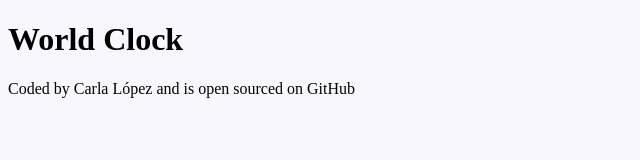
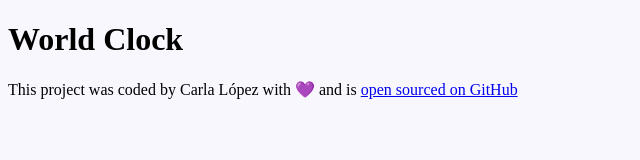
Before and after one commit to bycarlablau/world-clock, a plain HTML site: page index.html in a window 1280 px wide. Shown: the whole page, without its empty margins (0-640 px from the left). Drawn offline with Linux system fonts and the light colour scheme.

Commit message:
Updated typos

```diff
--- a/index.html
+++ b/index.html
@@ -8,7 +8,8 @@
 </head>
 <body>
     <h1>World Clock</h1>
-    <footer>Coded by Carla López and is <a herf="#" target="_blank">open sourced on GitHub</a>
+    <footer>
+        This project was coded by Carla López with 💜 and is <a href="https://github.com/bycarlablau/world-clock" target="_blank"> open sourced on GitHub</a>
     </footer>
     <script src="src/index.js"></script>
 </body>
```
